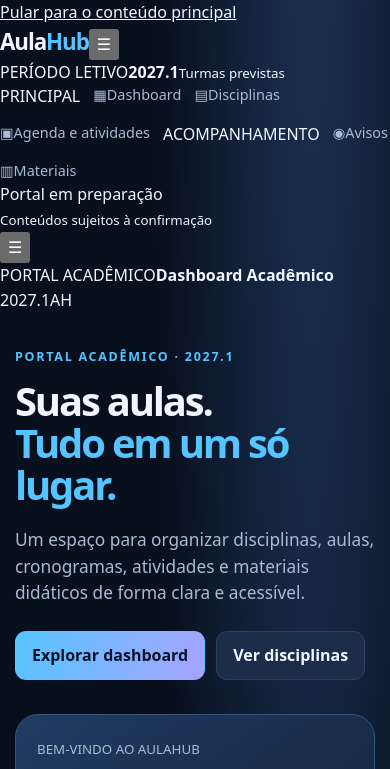
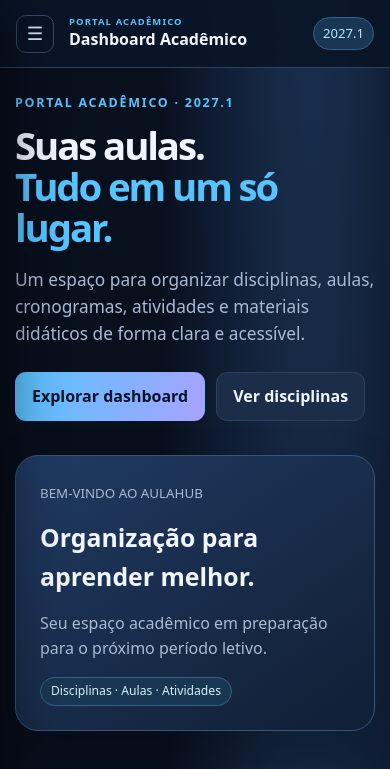
Before and after one commit to alexsandsouza/aulahub, a plain HTML site: page index.html in a window 390 px wide. Shown: the top 769 px of the page. Drawn offline with Linux system fonts and the light colour scheme.

Commit message:
style: criar menu lateral recolhivel e layout responsivo de dashboard

```diff
--- a/assets/style.css
+++ b/assets/style.css
@@ -12,3 +12,44 @@
 .overview-number span{font-size:1rem;font-weight:500;letter-spacing:0;color:var(--muted)}
 .overview-caption{border-top:1px solid var(--line);padding-top:15px;margin-top:19px;font-size:.85rem;color:#9fd4f6}
 @media(max-width:570px){.break-label{flex-wrap:wrap}.overview-number{font-size:3.2rem}}
+
+
+/* AulaHub 0.5 - dashboard com sidebar */
+:root{--sidebar-width:252px;--sidebar-compact:78px}
+.app-layout{min-height:100vh;display:grid;grid-template-columns:var(--sidebar-width) minmax(0,1fr);transition:grid-template-columns .2s ease}
+.sidebar{height:100dvh;position:sticky;top:0;background:#0d192b;border-right:1px solid var(--line);display:flex;flex-direction:column;min-width:0;z-index:30;overflow:hidden}
+.side-header{min-height:79px;padding:0 19px;display:flex;align-items:center;justify-content:space-between;gap:10px;border-bottom:1px solid #273a53}
+.side-header .brand{white-space:nowrap}.icon-button{display:inline-flex;align-items:center;justify-content:center;flex:0 0 auto;background:transparent;border:1px solid #344b68;color:#d8e8fa;border-radius:10px;width:38px;height:38px;font-size:1.15rem;line-height:1}
+.icon-button:hover{background:#1a3150}.side-semester{margin:22px 14px 19px;padding:13px;border:1px solid #335378;border-radius:13px;background:linear-gradient(130deg,#19395a,#182841);display:flex;flex-direction:column}
+.side-semester-label{font-size:.64rem;color:#9bcaf1;font-weight:800;letter-spacing:.11em}.side-semester strong{font-size:1.35rem}.side-semester small{font-size:.72rem;color:var(--muted)}
+.side-nav{display:flex;flex-direction:column;gap:5px;padding:0 11px;overflow-y:auto;overflow-x:hidden;flex:1}
+.side-section{font-size:.68rem;color:#778da9;font-weight:800;letter-spacing:.11em;padding:17px 14px 5px}
+.side-nav a{border:1px solid transparent;display:flex;align-items:center;gap:12px;min-height:45px;text-decoration:none;color:#adbed5;font-size:.9rem;font-weight:550;padding:8px 12px;border-radius:11px;white-space:nowrap}
+.side-nav a:hover{background:#172e4a;color:#fff}.side-nav a[aria-current="page"]{background:linear-gradient(110deg,#1c466a,#26355c);border-color:#386d94;color:#edf9ff;font-weight:750}
+.side-icon{width:24px;flex:0 0 24px;text-align:center;color:#6bcaff;font-size:1.3rem;line-height:1}
+.side-bottom{border-top:1px solid #293d57;display:flex;gap:10px;align-items:center;padding:21px 17px;color:#e4eefb;font-size:.83rem}
+.side-bottom small{font-size:.72rem;color:var(--muted)}.status-dot{background:#78d8bd;flex:0 0 9px;width:9px;height:9px;border-radius:50%;box-shadow:0 0 0 4px #183d44}
+.workspace{min-width:0;display:flex;flex-direction:column}.workspace main{flex:1}.workspace-header{position:sticky;top:0;z-index:20;min-height:79px;border-bottom:1px solid var(--line);background:#0a1527ed;backdrop-filter:blur(16px);display:flex;align-items:center;justify-content:space-between;gap:15px;padding:12px clamp(18px,3vw,44px)}
+.workspace-title{display:flex;align-items:center;gap:15px;min-width:0}.workspace-title>div{display:flex;flex-direction:column;line-height:1.35;min-width:0}.header-eyebrow{font-size:.65rem;font-weight:800;letter-spacing:.12em;color:var(--blue)}#header-section{font-size:1rem;overflow:hidden;text-overflow:ellipsis;white-space:nowrap}
+.header-right{display:flex;align-items:center;gap:14px}.semester-badge{font-size:.82rem;background:#193752;border:1px solid #36618a;border-radius:999px;padding:6px 12px;color:#b6e4ff}.avatar{display:grid;place-items:center;border:1px solid #467b9b;border-radius:50%;width:37px;height:37px;background:linear-gradient(120deg,#1e638d,#4c4c87);font-weight:750;font-size:.72rem}
+.workspace .shell{width:min(1190px,calc(100% - 50px))}.workspace .hero{padding-top:38px}.workspace .hero h1{font-size:clamp(2.4rem,4.7vw,4.2rem)}.workspace .feature{padding:24px}
+.sidebar-collapsed .app-layout{grid-template-columns:var(--sidebar-compact) minmax(0,1fr)}
+.sidebar-collapsed .side-header{justify-content:center;padding:0 8px}
+.sidebar-collapsed .side-header .brand,.sidebar-collapsed .side-semester,.sidebar-collapsed .side-section,.sidebar-collapsed .side-bottom .nav-label,.sidebar-collapsed .nav-label{display:none}
+.sidebar-collapsed .side-nav{padding:19px 10px;gap:9px}.sidebar-collapsed .side-nav a{justify-content:center;padding:8px}
+.sidebar-collapsed .side-bottom{justify-content:center}.sidebar-collapsed .collapse-button{transform:rotate(0)}
+.skip-link{position:fixed;top:-60px;left:12px;z-index:100;background:#fff;color:#000;padding:10px;border-radius:7px}.skip-link:focus{top:10px}
+.sidebar-backdrop{display:none}
+@media(min-width:901px){#open-sidebar{display:none}}
+@media(max-width:900px){
+.app-layout,.sidebar-collapsed .app-layout{display:block}
+.sidebar{position:fixed;left:0;top:0;width:min(290px,84vw);height:100dvh;transform:translateX(-105%);transition:transform .22s ease;box-shadow:20px 0 55px #0008}
+.mobile-sidebar-open .sidebar{transform:translateX(0)}
+.sidebar-collapsed .side-header{justify-content:space-between;padding:0 19px}
+.sidebar-collapsed .side-header .brand,.sidebar-collapsed .side-semester,.sidebar-collapsed .side-section,.sidebar-collapsed .side-bottom .nav-label,.sidebar-collapsed .nav-label{display:initial}
+.sidebar-collapsed .side-semester{display:flex}.sidebar-collapsed .side-nav{padding:0 11px;gap:5px}.sidebar-collapsed .side-nav a{justify-content:flex-start;padding:8px 12px}.sidebar-collapsed .side-bottom{justify-content:flex-start}
+.mobile-sidebar-open .sidebar-backdrop{display:block;position:fixed;inset:0;z-index:25;background:#010711ad}
+.workspace .shell{width:min(1190px,calc(100% - 36px))}
+}
+@media(max-width:570px){.workspace-header{min-height:68px;padding:10px 16px}.header-eyebrow{font-size:.59rem}.avatar{display:none}.semester-badge{padding:5px 9px}.workspace .shell{width:calc(100% - 30px)}.workspace .hero{padding-top:25px}}
+@media(prefers-reduced-motion:reduce){.sidebar,.app-layout{transition:none}}
```
